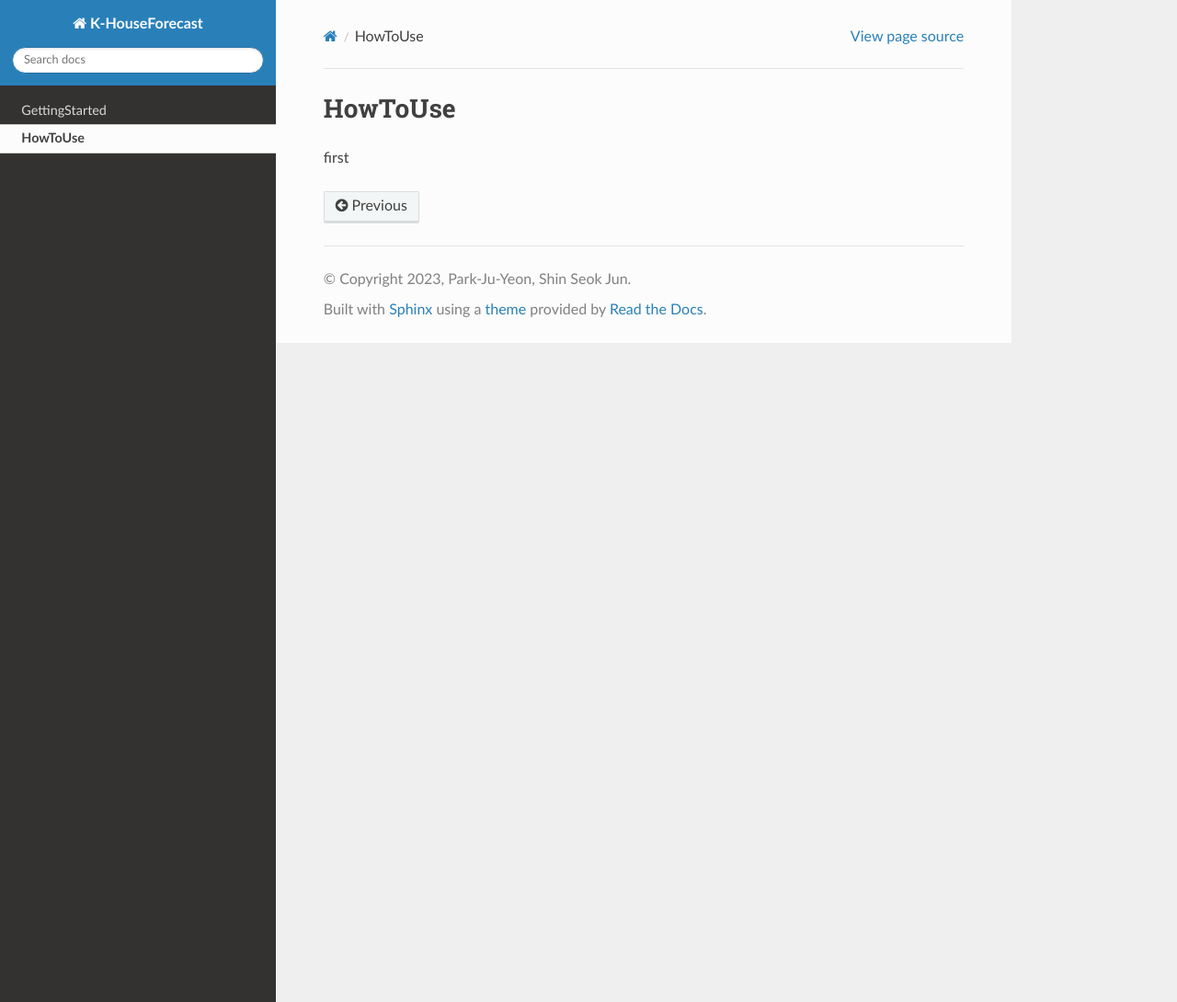
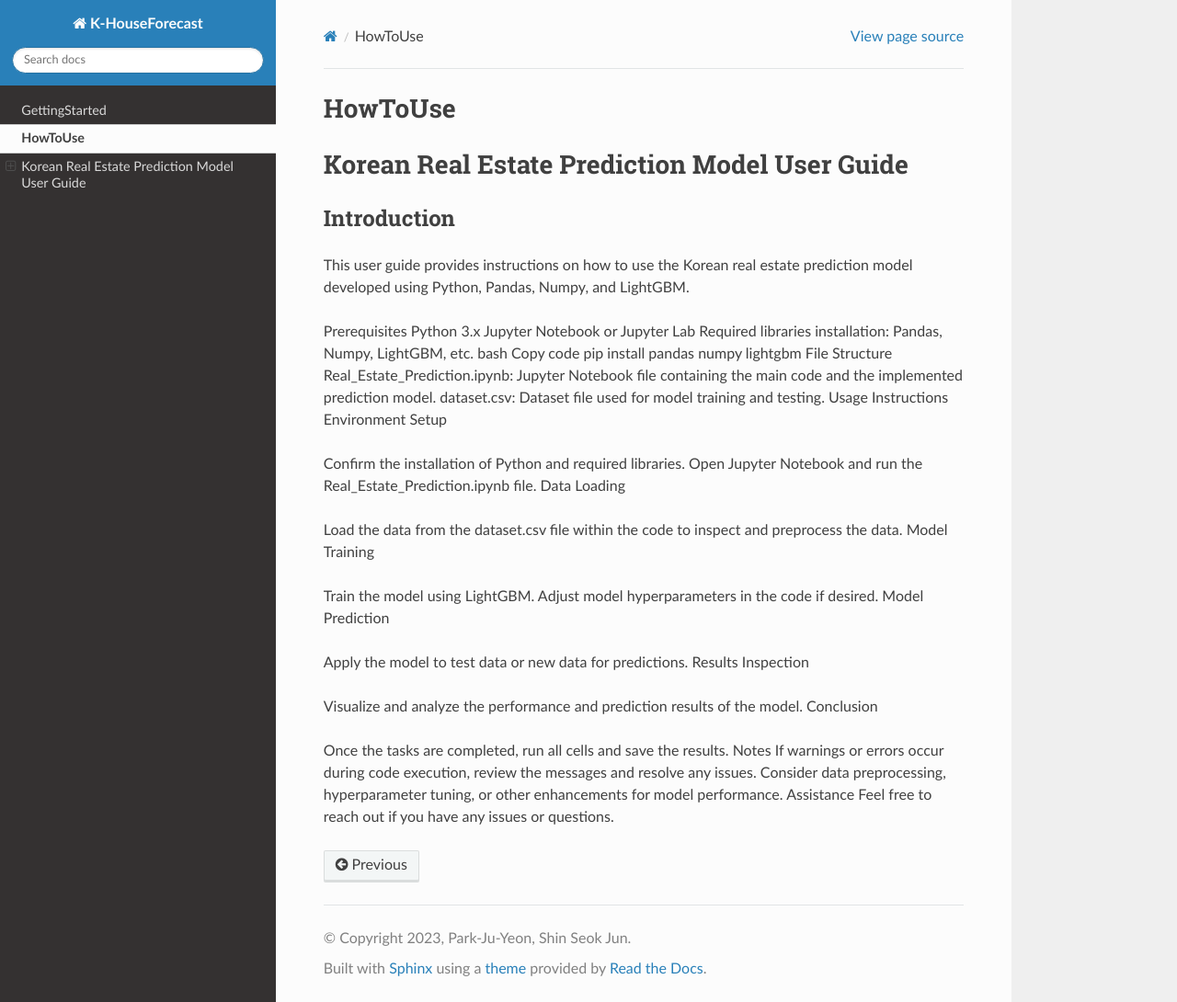
Before and after one commit to SierraJY/K-HouseForecast, a Sphinx documentation site: the page built from docs/source/HowToUse.rst, in a window 1280 px wide and 1090 px high. Shown: the whole window at 92% size. Built offline with Sphinx 7.4.7 and the Read the Docs theme 2.0.0, drawn with Linux system fonts in a browser that asks for light colours.

Commit message:
Update HowToUse.rst

```diff
--- a/docs/source/HowToUse.rst
+++ b/docs/source/HowToUse.rst
@@ -1,6 +1,46 @@
 HowToUse
 ========
 
+Korean Real Estate Prediction Model User Guide
+==============================================
 
+Introduction
+------------
+This user guide provides instructions on how to use the Korean real estate prediction model developed using Python, Pandas, Numpy, and LightGBM.
 
-first
+Prerequisites
+Python 3.x
+Jupyter Notebook or Jupyter Lab
+Required libraries installation: Pandas, Numpy, LightGBM, etc.
+bash
+Copy code
+pip install pandas numpy lightgbm
+File Structure
+Real_Estate_Prediction.ipynb: Jupyter Notebook file containing the main code and the implemented prediction model.
+dataset.csv: Dataset file used for model training and testing.
+Usage Instructions
+Environment Setup
+
+Confirm the installation of Python and required libraries.
+Open Jupyter Notebook and run the Real_Estate_Prediction.ipynb file.
+Data Loading
+
+Load the data from the dataset.csv file within the code to inspect and preprocess the data.
+Model Training
+
+Train the model using LightGBM.
+Adjust model hyperparameters in the code if desired.
+Model Prediction
+
+Apply the model to test data or new data for predictions.
+Results Inspection
+
+Visualize and analyze the performance and prediction results of the model.
+Conclusion
+
+Once the tasks are completed, run all cells and save the results.
+Notes
+If warnings or errors occur during code execution, review the messages and resolve any issues.
+Consider data preprocessing, hyperparameter tuning, or other enhancements for model performance.
+Assistance
+Feel free to reach out if you have any issues or questions.
```
